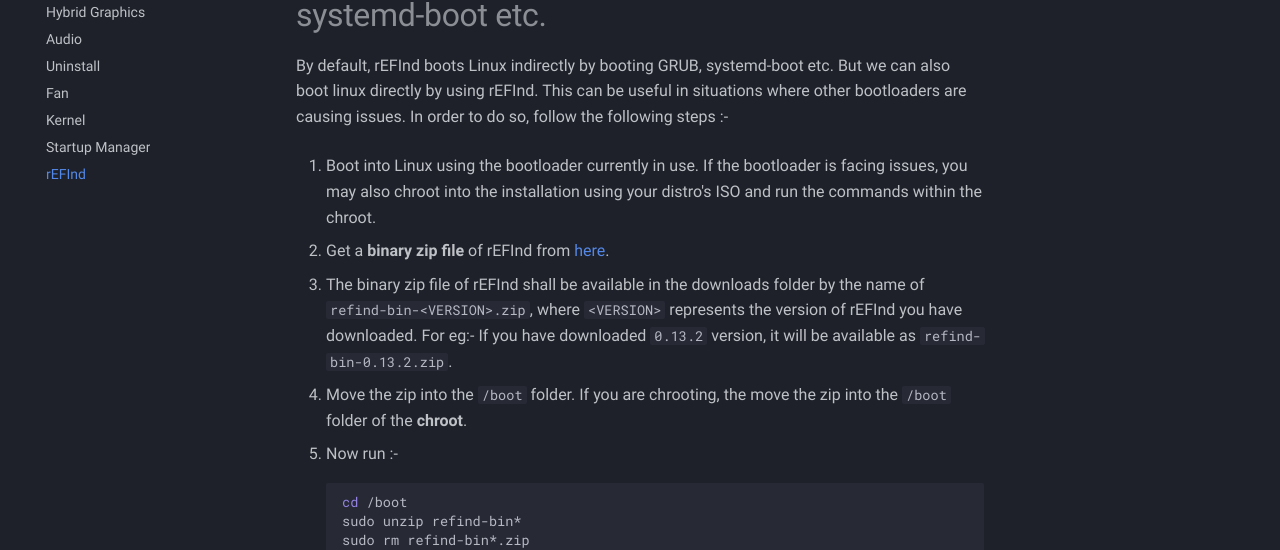
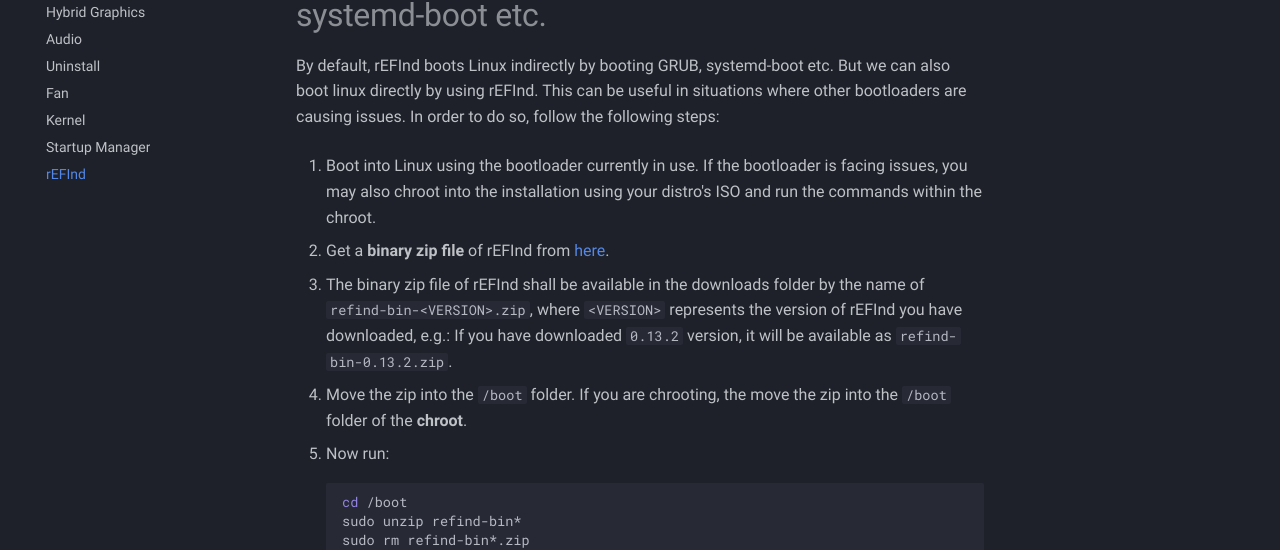
Before and after one commit to t2linux/wiki, an MkDocs documentation site: the page built from docs/guides/refind.md, in a window 1280 px wide and 900 px high, scrolled down 2777 px. Shown: the part 204-754 px from the top of the window. Built offline with MkDocs 1.6.1 and Material for MkDocs 9.7.7, drawn with Linux system fonts in a browser that asks for light colours; comment, search, counter and statistics services are not loaded; some of the changed text lies outside the part shown.

Commit message:
Fixed dash typos and "eg"

````diff
--- a/docs/guides/refind.md
+++ b/docs/guides/refind.md
@@ -10,9 +10,9 @@ All steps given here have to be performed on **macOS**. You will also need to ha
 
 2. Get a **binary zip file** of rEFInd from [here](https://www.rodsbooks.com/refind/getting.html).
 
-3. The binary zip file of rEFInd shall be available in the downloads folder by the name of `refind-bin-<VERSION>.zip`, where `<VERSION>` represents the version of rEFInd you have downloaded. For eg:- If you have downloaded `0.13.2` version, it will be available as `refind-bin-0.13.2.zip`.
+3. The binary zip file of rEFInd shall be available in the downloads folder by the name of `refind-bin-<VERSION>.zip`, where `<VERSION>` represents the version of rEFInd you have downloaded, e.g.: if you have downloaded `0.13.2` version, it will be available as `refind-bin-0.13.2.zip`.
 
-4. Now run the following in the terminal :-
+4. Now run the following in the terminal:
 
     ```bash
     IDENTIFIER=$(diskutil info REFIND | grep "Device Identifier" | cut -d: -f2 | xargs)
@@ -30,7 +30,7 @@ All steps given here have to be performed on **macOS**. You will also need to ha
     rm -r ~/Downloads/refind-bin*
     ```
 
-5. Now run:-
+5. Now run:
 
     ```bash
     bless --folder /Volumes/REFIND/EFI/BOOT --label rEFInd
@@ -81,17 +81,17 @@ Sometimes, while booting into macOS using rEFInd, users get stuck at a blank scr
 
 # Using rEFInd as a replacement for GRUB, systemd-boot etc.
 
-By default, rEFInd boots Linux indirectly by booting GRUB, systemd-boot etc. But we can also boot linux directly by using rEFInd. This can be useful in situations where other bootloaders are causing issues. In order to do so, follow the following steps :-
+By default, rEFInd boots Linux indirectly by booting GRUB, systemd-boot etc. But we can also boot linux directly by using rEFInd. This can be useful in situations where other bootloaders are causing issues. In order to do so, follow the following steps:
 
 1. Boot into Linux using the bootloader currently in use. If the bootloader is facing issues, you may also chroot into the installation using your distro's ISO and run the commands within the chroot.
 
 2. Get a **binary zip file** of rEFInd from [here](https://www.rodsbooks.com/refind/getting.html).
 
-3. The binary zip file of rEFInd shall be available in the downloads folder by the name of `refind-bin-<VERSION>.zip`, where `<VERSION>` represents the version of rEFInd you have downloaded. For eg:- If you have downloaded `0.13.2` version, it will be available as `refind-bin-0.13.2.zip`.
+3. The binary zip file of rEFInd shall be available in the downloads folder by the name of `refind-bin-<VERSION>.zip`, where `<VERSION>` represents the version of rEFInd you have downloaded, e.g.: If you have downloaded `0.13.2` version, it will be available as `refind-bin-0.13.2.zip`.
 
 4. Move the zip into the `/boot` folder. If you are chrooting, the move the zip into the `/boot` folder of the **chroot**.
 
-5. Now run :-
+5. Now run:
 
     ```bash
     cd /boot
@@ -127,13 +127,13 @@ By default, rEFInd boots Linux indirectly by booting GRUB, systemd-boot etc. But
 
 9. If you want to use your distro's icon instead of Linux Penguin one, you may label the volume containing your kernel with the name of your distro. Following are some examples of commands for various filesystems, taking the distro as **Ubuntu** and partition in which kernel is in as `/dev/nvme0n1p3`.
 
-    1. ext2, ext3 or ext4 :-
+    1. ext2, ext3 or ext4:
 
         ```bash
         sudo tune2fs -L "Ubuntu" /dev/nvme0n1p3
         ```
 
-    2. btrfs :-
+    2. btrfs:
 
         ```bash
         MOUNTPOINT=$(findmnt -n -o TARGET /dev/nvme0n1p3)
@@ -144,7 +144,7 @@ By default, rEFInd boots Linux indirectly by booting GRUB, systemd-boot etc. But
 
 # Uninstalling rEFInd
 
-In case you wish to uninstall rEFInd, boot into **macOS** and follow the steps below :-
+In case you wish to uninstall rEFInd, boot into **macOS** and follow the steps below:
 
 1. Open the Disk Utility
 2. Select the partition on which macOS is installed (it generally has the label `Macintosh HD` until you have renamed it manually).
````
